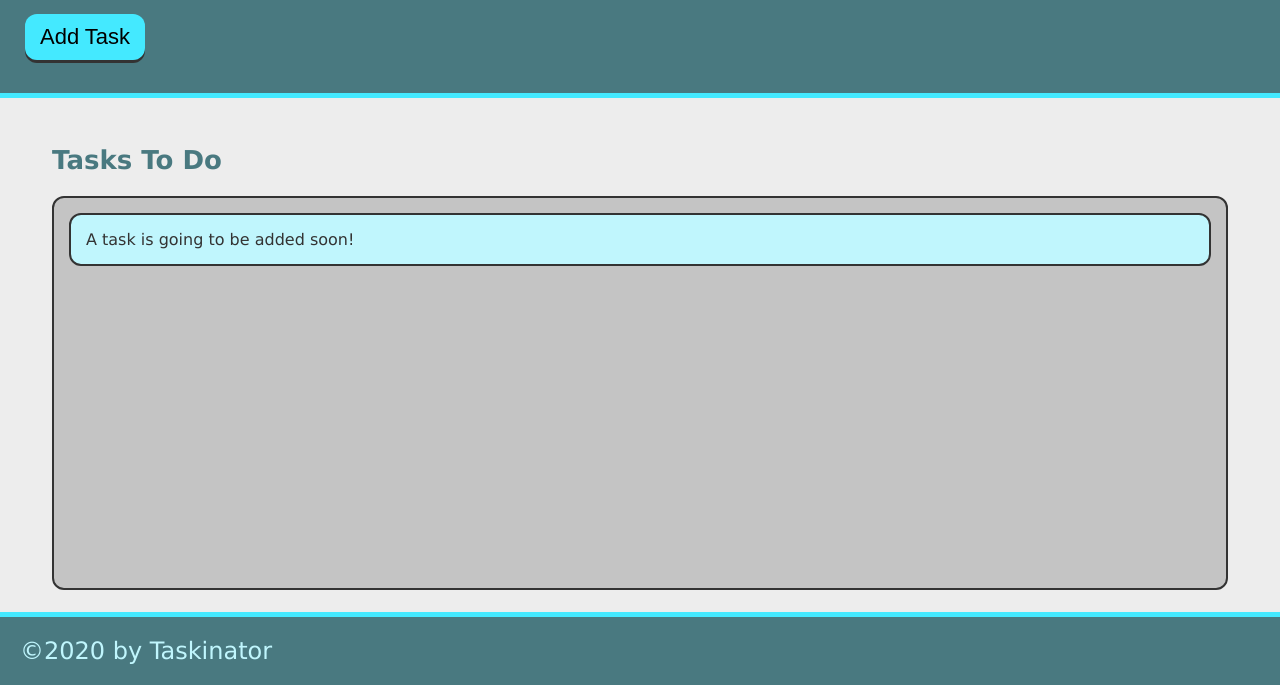
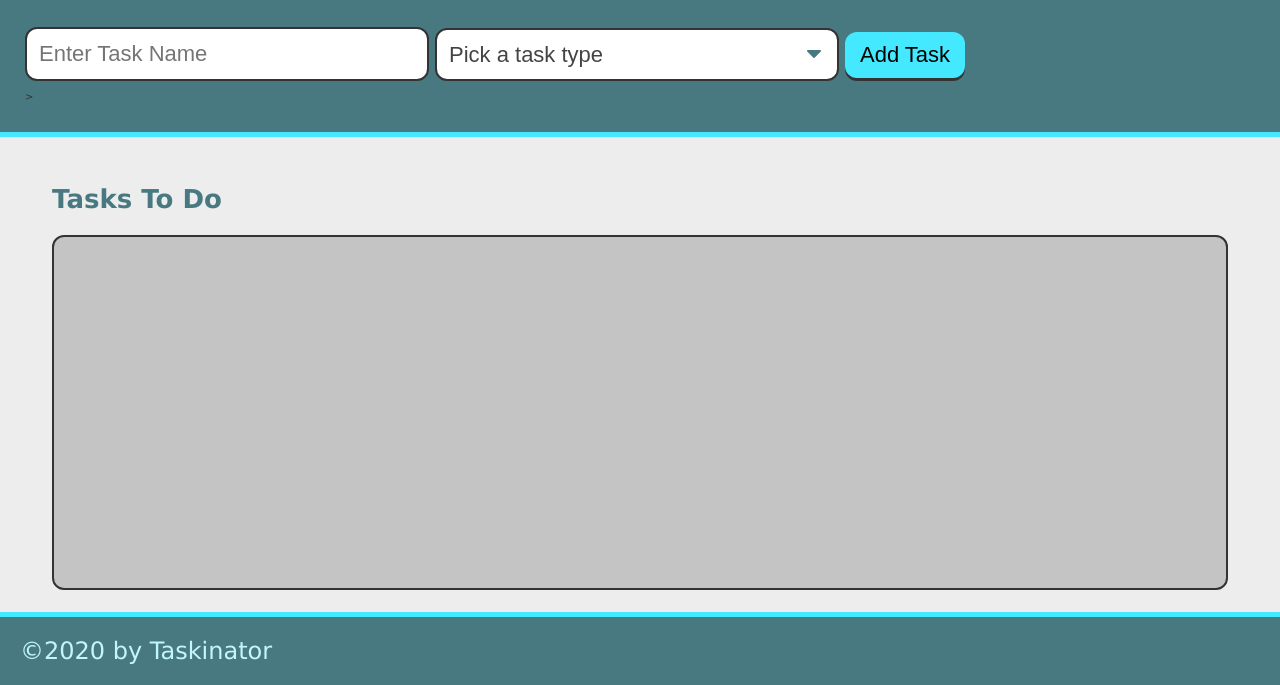
Before and after one commit to rogerscl116/taskinator, a plain HTML site: page index.html in a window 1280 px wide. Shown: the part 115-800 px from the top of the page. Drawn offline with Linux system fonts and the light colour scheme; files whose address does not match are found by name.

Commit message:
add task form

```diff
--- a/index.html
+++ b/index.html
@@ -14,16 +14,29 @@
     <header>
         <h1 class="page-title">Taskinator</h1>
         <p>Click the button below to add a new task!</p>
-        <button class="btn" id="save-task">Add Task</button>
+        <form id="task-form">
+            <div class="form-group">
+                <input type="text" name="task-name" placeholder="Enter Task Name" />
+            </div>
+            <div class="form-group">
+                <select name="task-type" class="select-dropdown">
+                  <option value="" disabled selected>Pick a task type</option>
+                  <option value="Print">Print</option>
+                  <option value="Web">Web</option>
+                  <option value="Mobile">Mobile</option>
+                </select>
+              </div>
+            <div class="form-group">
+                <button class="btn" id="save-task" type="submit">Add Task</button>
+            </div>
+        </form>>
     </header>
 
 <!-- main element -->
     <main class="page-content">
         <section class="task-list-wrapper">
             <h2 class="list-title">Tasks To Do</h2>
-            <ul class="task-list" id="tasks-to-do">
-                <li class="task-item">A task is going to be added soon!</li>
-            </ul>
+            <ul class="task-list" id="tasks-to-do"></ul>
         </section>
     </main>
 
```
